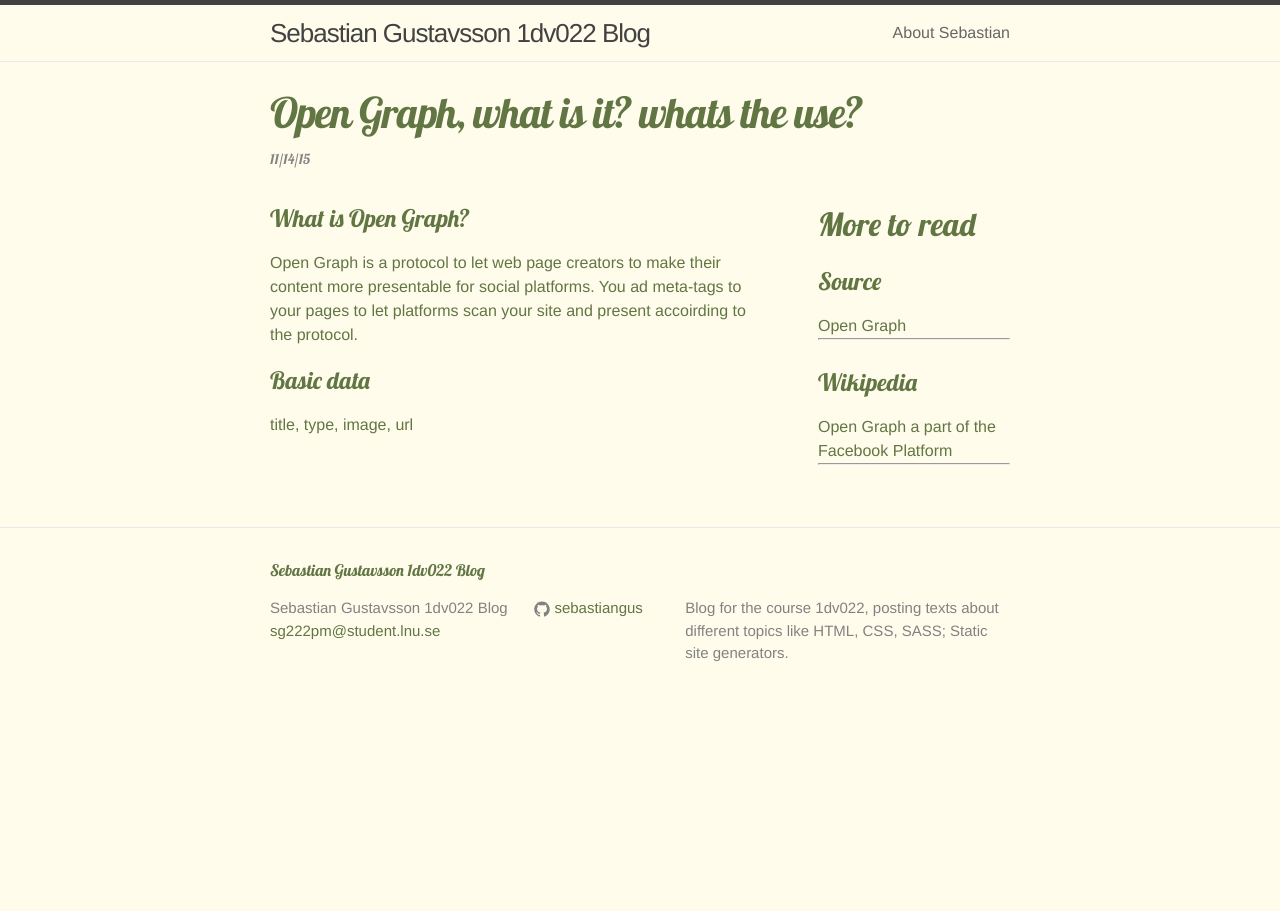
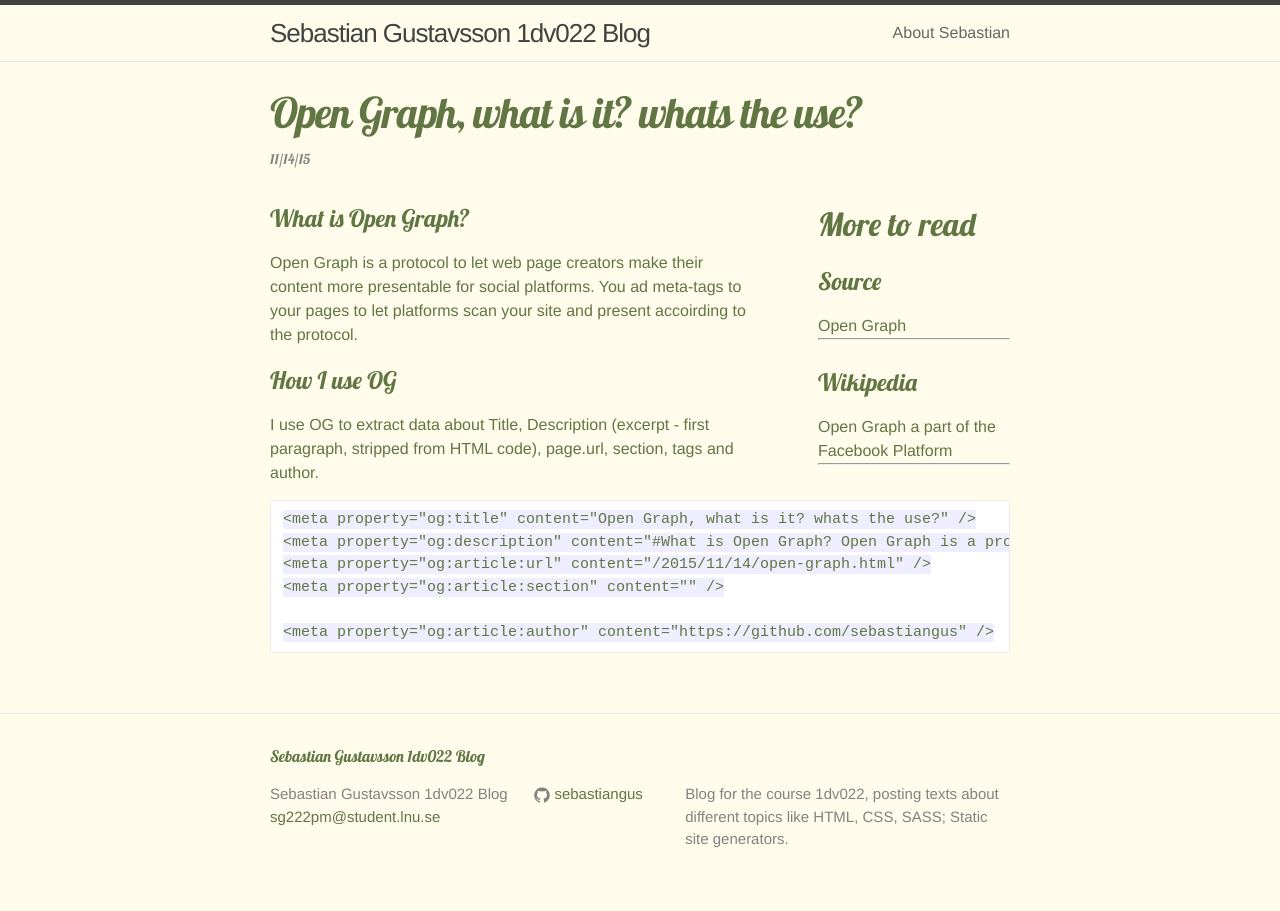
Before and after one commit to sebastiangus/sebastiangus.github.io, a Jekyll site: the page built from _posts/2015-11-14-open-graph.markdown, in a window 1280 px wide. Built offline with Jekyll 4.4.1, drawn with Linux system fonts in a browser that asks for light colours; some web fonts are replaced; comment, search, counter and statistics services are not loaded.

Commit message:
update of OG post

```diff
--- a/_posts/2015-11-14-open-graph.markdown
+++ b/_posts/2015-11-14-open-graph.markdown
@@ -16,8 +16,17 @@
 ---
 
 #What is Open Graph?
-Open Graph is a protocol to let web page creators to make their content more presentable for social platforms. You ad meta-tags to your pages to let platforms scan your site and present accoirding to the protocol.
+Open Graph is a protocol to let web page creators make their content more presentable for social platforms. You ad meta-tags to your pages to let platforms scan your site and present accoirding to the protocol.
 
 
-##Basic data
-title, type, image, url
+##How I use OG
+I use OG to extract data about Title, Description (excerpt - first paragraph, stripped from HTML code), page.url, section, tags and author.
+
+    <meta property="og:title" content="{{page.title}}" />
+    <meta property="og:description" content="{{page.excerpt | strip_html}}" />
+    <meta property="og:article:url" content="{{page.url}}" />
+    <meta property="og:article:section" content="{{page.section}}" />
+    {% for item in page.tags %}
+         <meta property="og:article:tag" content="{{item}}" />
+    {% endfor %}
+    <meta property="og:article:author" content="https://github.com/sebastiangus" />
```
